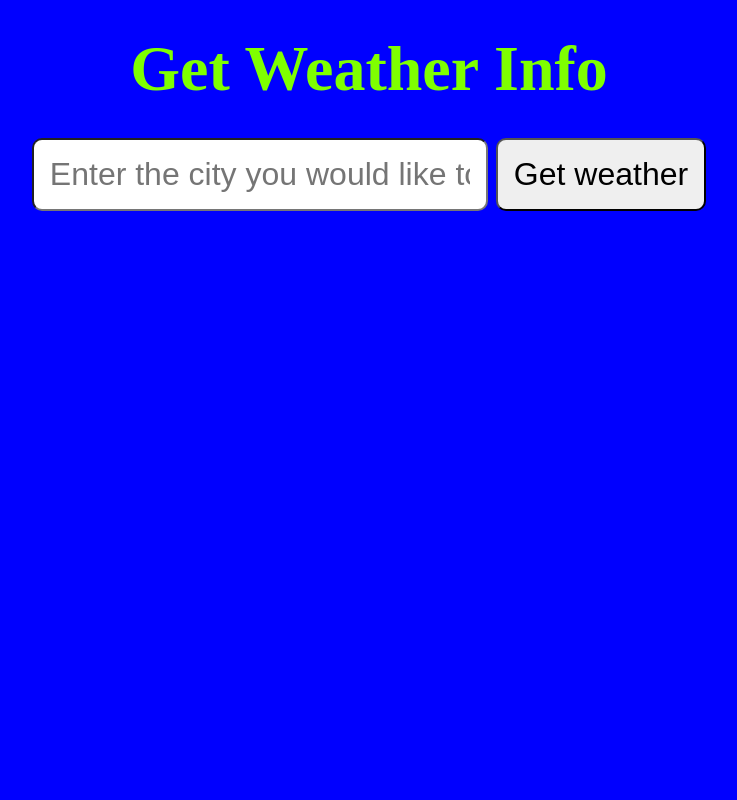
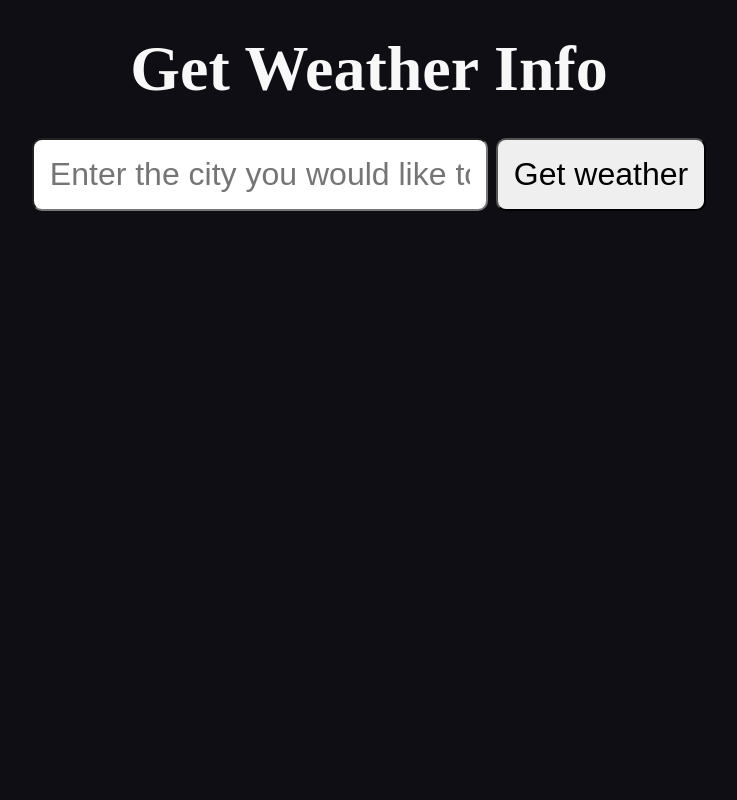
Before and after one commit to SamSK1/flask_weather_app, a Flask app: template templates/index.html in a window 1280 px wide. Shown: the whole page, without its empty margins (271-1008 px from the left). Run offline with Flask 3, Linux system fonts and the light colour scheme; the template is opened without the code that fills it, so the values that code supplies are empty.

Commit message:
applying css

```diff
--- a/my_weather_module.py
+++ b/my_weather_module.py
@@ -12,6 +12,7 @@ def get_current_weather(city='Zurich'):
 
 if __name__=="__main__":
     print("***entered weather module***")
+
     city=input(f"\nPlease enter city name: ")
 
     weather_data=get_current_weather(city)
--- a/server.py
+++ b/server.py
@@ -23,4 +23,4 @@ def get_weather():
 
     )
 if __name__=="__main__":
-    app.run(host="0.0.0.0", port=5000)
+    serve(app, port=8000)
--- a/static/css/style.css
+++ b/static/css/style.css
@@ -6,8 +6,8 @@
 
 body{
     padding: 2rem;
-    background-color: blue;
-    color: chartreuse;
+    background-color: rgba(2, 2, 8, 0.948);
+    color: rgb(248, 248, 248);
     min-height: 100vh;
     display: flex;
     flex-direction: column;
@@ -20,3 +20,6 @@ input,button{
     padding: 1rem;
     border-radius: 10px;
 }
+p{
+    font-family:fantasy;
+}
--- a/templates/index.html
+++ b/templates/index.html
@@ -4,7 +4,7 @@
     <meta charset="UTF-8">
     <meta name="viewport" content="width=device-width, initial-scale=1.0">
     <title>Get Weather</title>
-    <link href="{{url_for('static',filename='styles/style.css')}}" rel="stylesheet"/>
+    <link href="{{url_for('static',filename='css/style.css')}}" rel="stylesheet"/>
 </head>
 <body>
     <h1>Get Weather Info </h1>
```
Also changed, not shown: templates/weather.html (+4 -4 lines), 1 other file.
